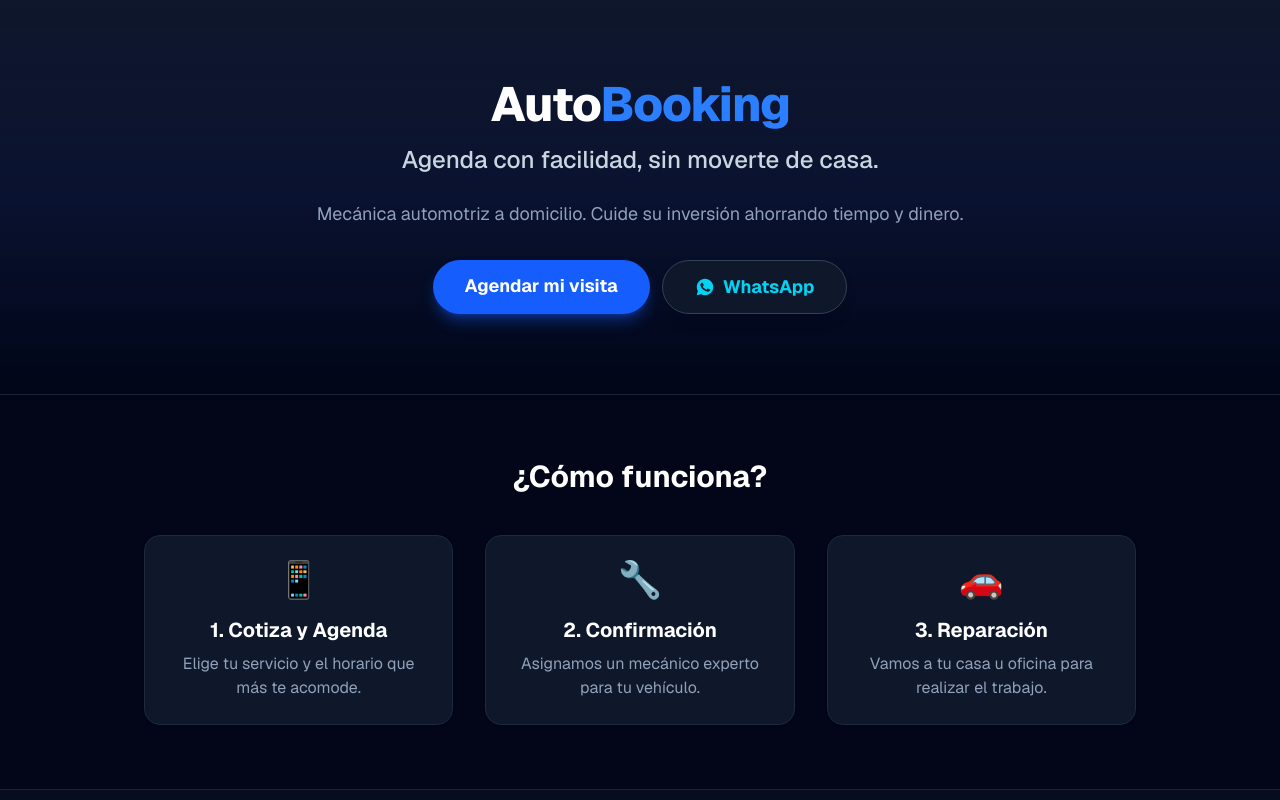
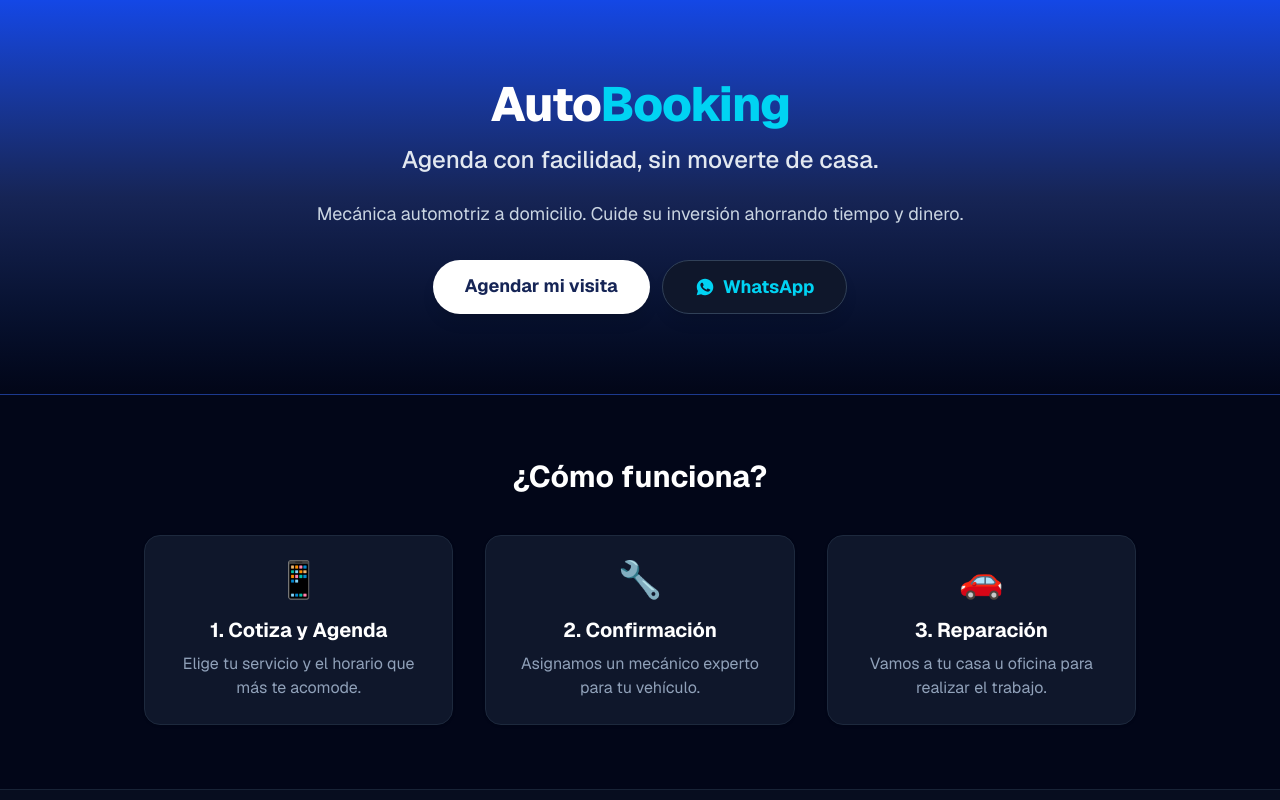
Before and after one commit to benjaminparra608-cloud/AutoBooking-Web, a Next.js app: page / in a window 1280 px wide. Shown: the top 800 px of the page. Built offline with nearby package versions, Linux system fonts and the light colour scheme.

Commit message:
Update page.js

```diff
--- a/app/page.js
+++ b/app/page.js
@@ -8,22 +8,22 @@ export default function LandingPage() {
 
   return (
     <div className="min-h-screen bg-slate-950 text-slate-100 font-sans pb-24">
-      {/* 1. HERO SECTION (Con el toque azulado exacto que te gusta) */}
-      <header className="bg-gradient-to-b from-slate-900 via-blue-950/40 to-slate-950 border-b border-slate-800/80 py-20 px-4 text-center">
+      {/* 1. HERO SECTION (Degradado marcado de azul vibrante a negro oscuro) */}
+      <header className="bg-gradient-to-b from-blue-700 via-blue-950 to-slate-950 border-b border-blue-900 py-20 px-4 text-center">
         <div className="max-w-4xl mx-auto">
           <h1 className="text-5xl font-extrabold mb-4 tracking-tight text-white">
-            Auto<span className="text-blue-500">Booking</span>
+            Auto<span className="text-cyan-400">Booking</span>
           </h1>
-          <h2 className="text-2xl font-medium mb-6 text-slate-300">
+          <h2 className="text-2xl font-medium mb-6 text-slate-200">
             Agenda con facilidad, sin moverte de casa.
           </h2>
-          <p className="text-lg mb-8 text-slate-400">
+          <p className="text-lg mb-8 text-slate-300">
             Mecánica automotriz a domicilio. Cuide su inversión ahorrando tiempo y dinero.
           </p>
           <div className="flex flex-col sm:flex-row gap-3 justify-center">
             <a
               href="#agendar"
-              className="bg-blue-600 text-white font-bold text-lg py-3 px-8 rounded-full shadow-lg shadow-blue-600/40 hover:bg-blue-500 transition duration-300"
+              className="bg-white text-blue-950 font-bold text-lg py-3 px-8 rounded-full shadow-lg hover:bg-slate-100 transition duration-300"
             >
               Agendar mi visita
             </a>
```
